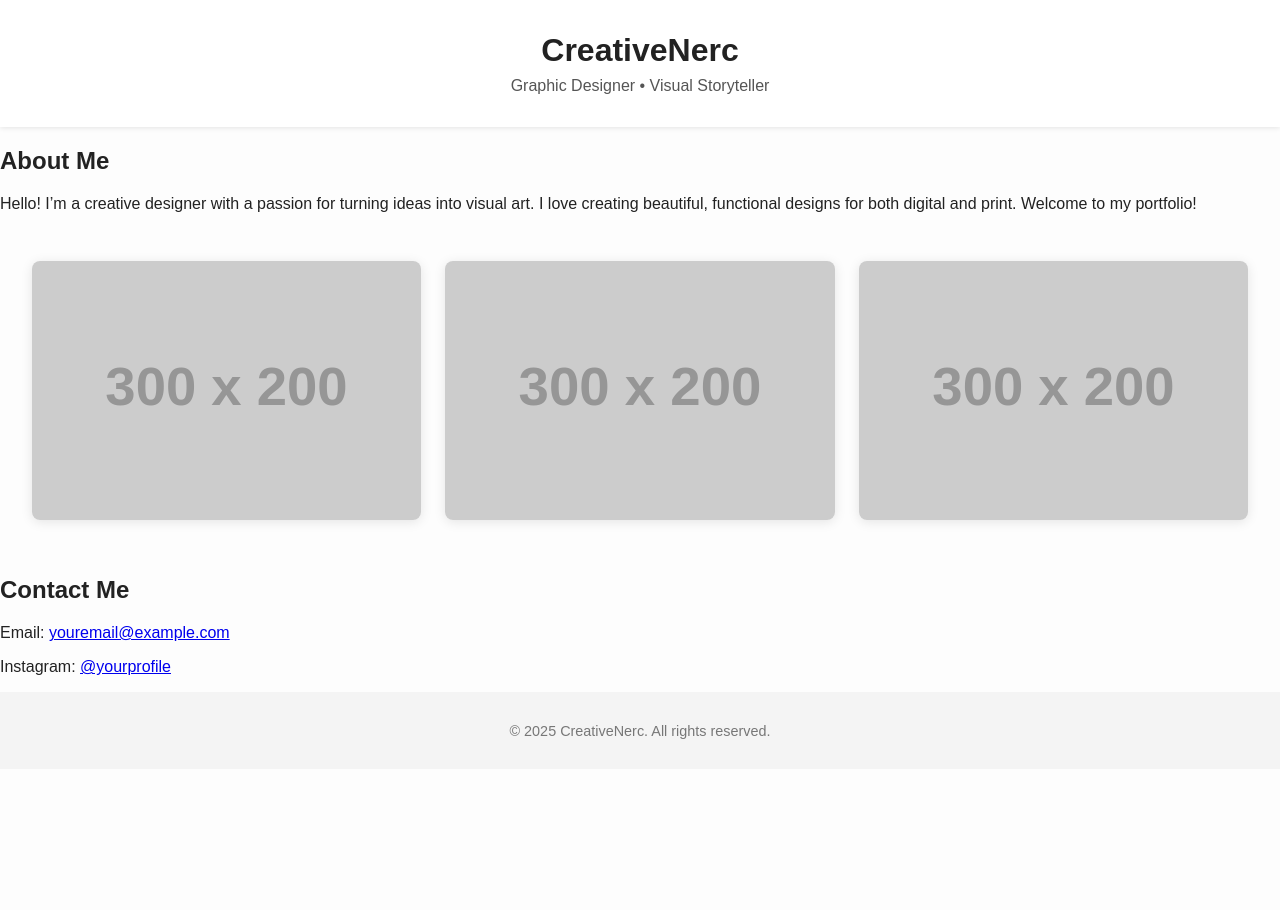
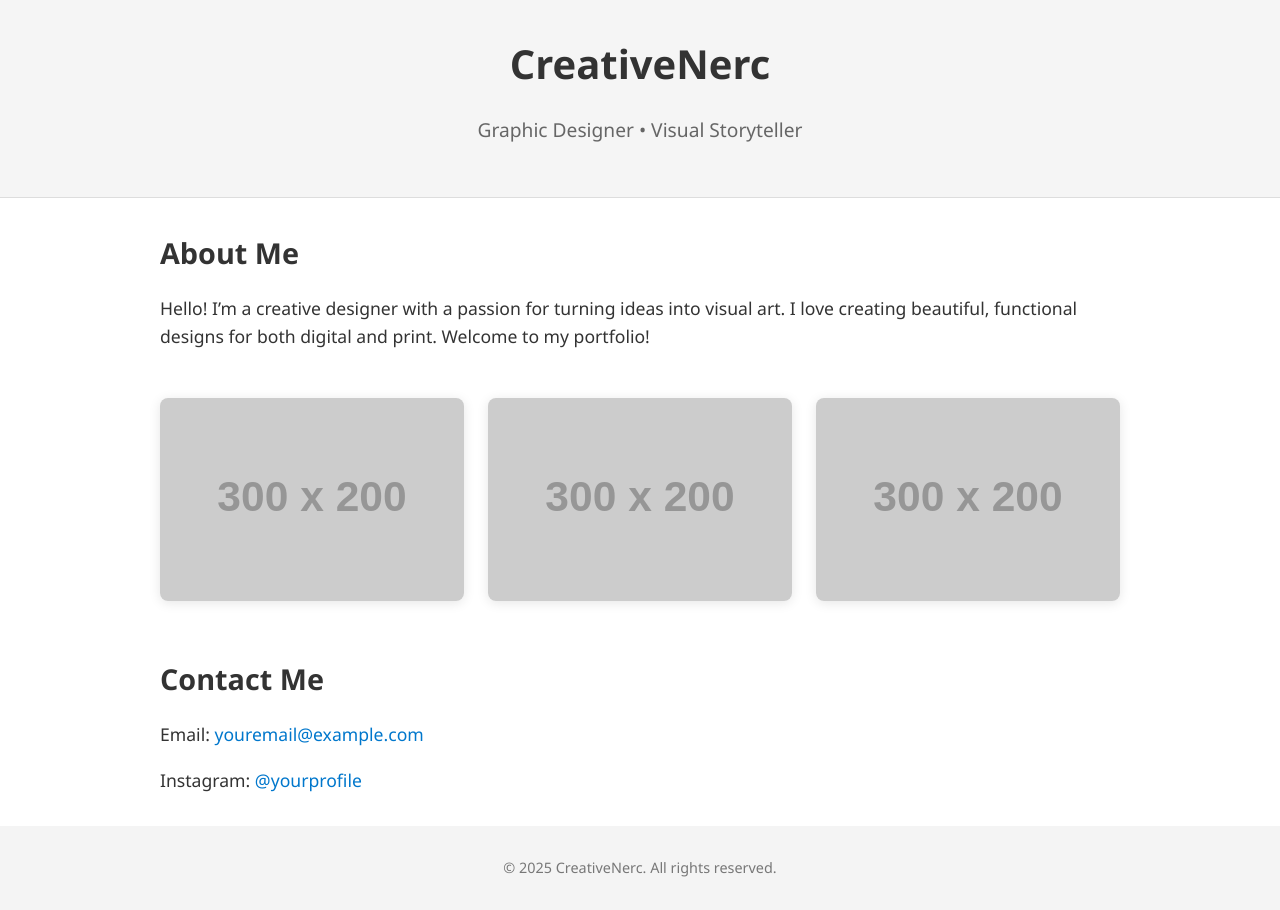
Before and after one commit to creativenerc/creativenerc.github.io, a plain HTML site: page index.html in a window 1280 px wide. Before the commit the page ends 800 px from the top, so only its background shows below. Drawn offline with Linux system fonts and the light colour scheme; placeholder pictures from the web are drawn by us.

Commit message:
Add files via upload

```diff
--- a/style.css
+++ b/style.css
@@ -1,34 +1,48 @@
 body {
-  font-family: Arial, sans-serif;
   margin: 0;
-  padding: 0;
-  background: #fdfdfd;
-  color: #222;
+  font-family: 'Segoe UI', sans-serif;
+  line-height: 1.6;
+  background: #ffffff;
+  color: #333;
 }
 
 header {
   text-align: center;
   padding: 2rem;
-  background: #fff;
-  box-shadow: 0 1px 5px rgba(0, 0, 0, 0.1);
+  background: #f5f5f5;
+  border-bottom: 1px solid #ddd;
 }
 
 header h1 {
   margin: 0;
-  font-size: 2rem;
+  font-size: 2.5rem;
 }
 
 header p {
-  margin: 0.5rem 0 0;
-  font-weight: 300;
-  color: #555;
+  font-size: 1.2rem;
+  color: #666;
+}
+
+.bio, .gallery, .contact {
+  max-width: 960px;
+  margin: 2rem auto;
+  padding: 0 1rem;
+}
+
+.bio h2, .contact h2 {
+  font-size: 1.8rem;
+  margin-bottom: 0.5rem;
+}
+
+.bio p, .contact p {
+  font-size: 1.1rem;
 }
 
 .gallery {
   display: grid;
   grid-template-columns: repeat(auto-fit, minmax(250px, 1fr));
   gap: 1.5rem;
-  padding: 2rem;
+  padding: 1rem;
 }
 
 .project img {
@@ -42,6 +56,15 @@ header p {
   transform: scale(1.05);
 }
 
+.contact a {
+  color: #0077cc;
+  text-decoration: none;
+}
+
+.contact a:hover {
+  text-decoration: underline;
+}
+
 footer {
   text-align: center;
   padding: 1rem;
@@ -49,3 +72,18 @@ footer {
   font-size: 0.9rem;
   color: #777;
 }
+
+/* Mobile-friendly tweaks */
+@media (max-width: 600px) {
+  header h1 {
+    font-size: 2rem;
+  }
+
+  .bio h2, .contact h2 {
+    font-size: 1.5rem;
+  }
+
+  .bio p, .contact p {
+    font-size: 1rem;
+  }
+}
```
